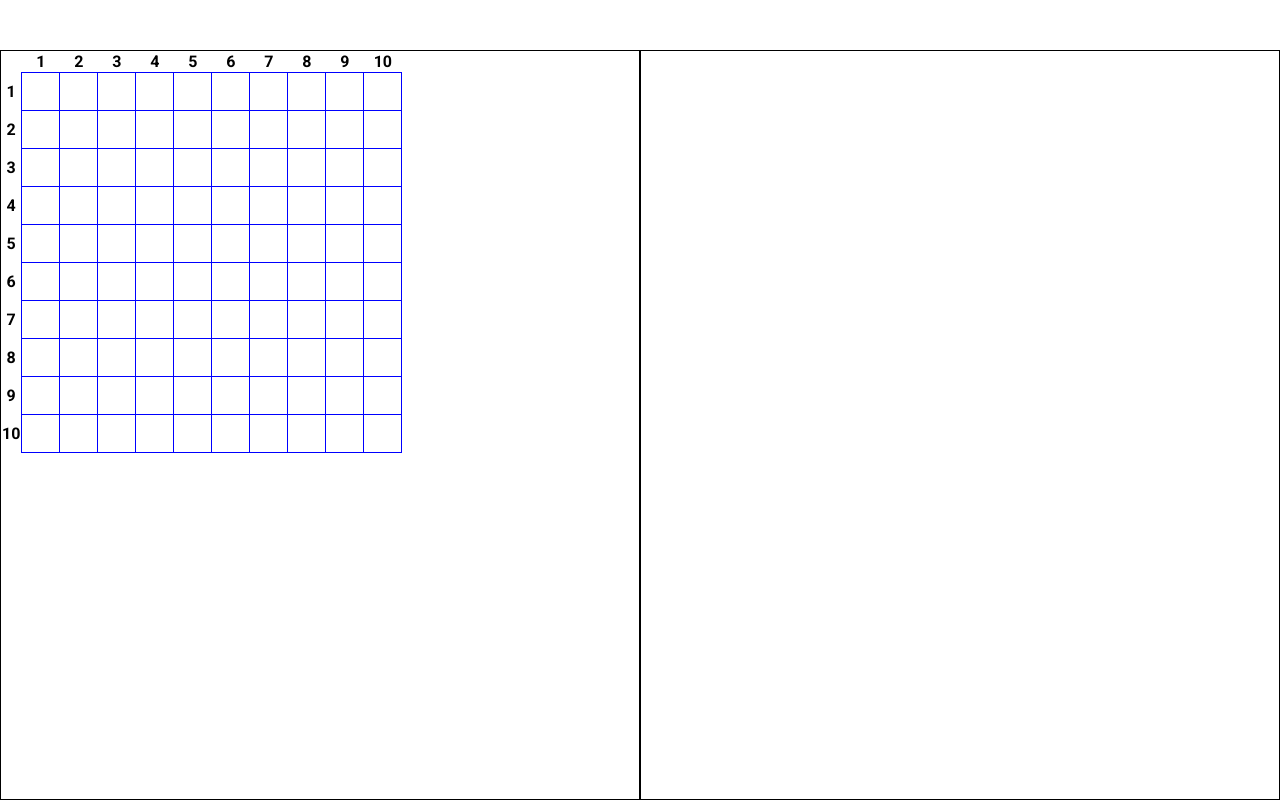
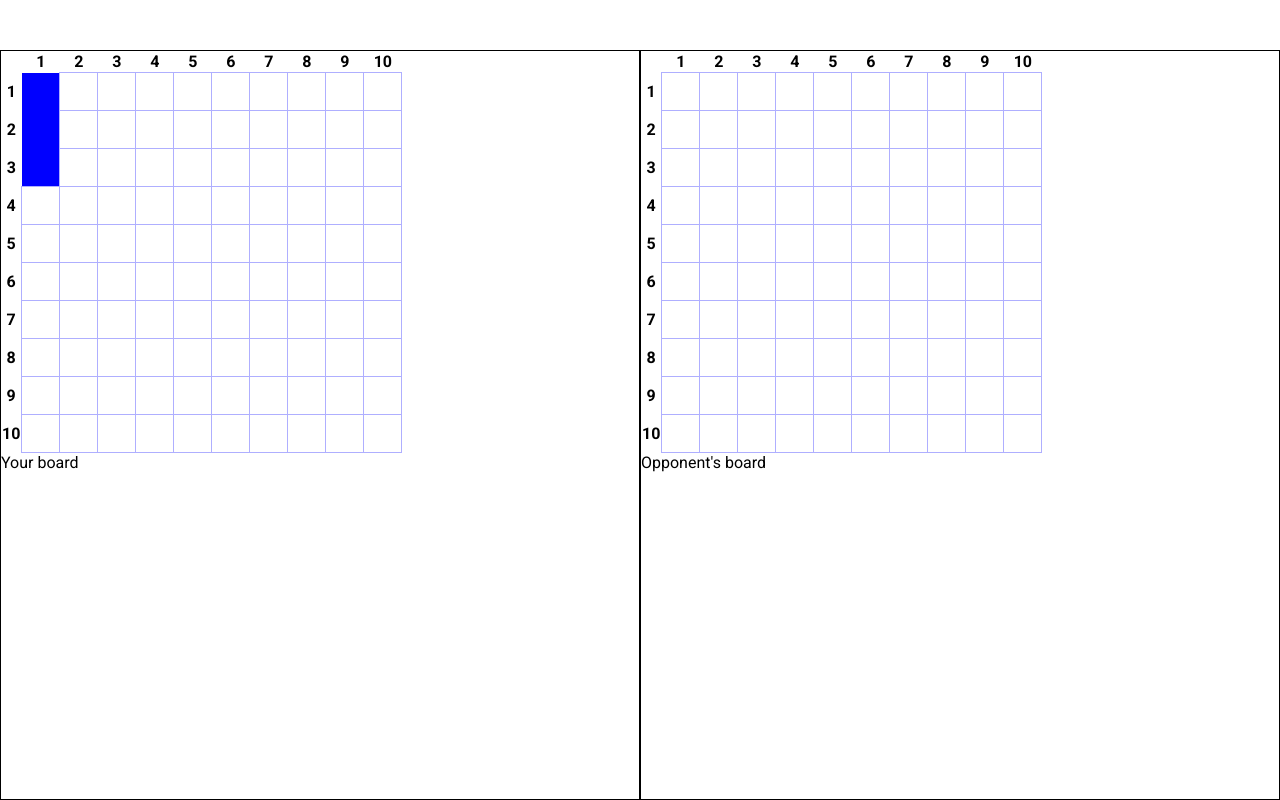
Before and after one commit to chadokada/odin-battleship, a website built with webpack: page dist/battleship.html in a window 1280 px wide. Built offline with nearby package versions, Linux system fonts and the light colour scheme.

Commit message:
Added DOM placement features

```diff
--- a/src/dom.js
+++ b/src/dom.js
@@ -1,41 +1,66 @@
+/* eslint-disable import/prefer-default-export */
 /* eslint-disable no-plusplus */
-console.log('thisis dom')
 
-const playerBoard = document.querySelector('#gameboard-player');
+function createHeader(tableRow, text) {
+  const boardHeader = document.createElement('th');
+  boardHeader.textContent = text;
+  boardHeader.className = 'col-header';
+  tableRow.appendChild(boardHeader);
+}
 
-for (let row = 0; row < 11; row++) {
-  const boardRow = document.createElement('tr');
-  for (let col = 0; col < 11; col++) {
-    if (row === 0) {
-      if (col === 0) {
+function createBoardCell(tableRow, row, col, player) {
+  const boardCell = document.createElement('td');
+  const square = document.createElement('div');
+  boardCell.className = 'board-cell-blank';
+  boardCell.setAttribute('y', row - 1);
+  boardCell.setAttribute('x', col - 1);
+  boardCell.setAttribute('player', player);
+  /*
+  square.className = 'square';
+  square.setAttribute('y', row - 1);
+  square.setAttribute('x', col - 1);
+  boardCell.appendChild(square);
+  */
+  tableRow.appendChild(boardCell);
+}
+
+export function renderGameboard(player) {
+  const gameBoard = document.querySelector(`#gameboard-${player}`);
+
+  for (let row = 0; row < 11; row++) {
+    const boardRow = document.createElement('tr');
+    for (let col = 0; col < 11; col++) {
+      if (row === 0 && col > 0) {
+        createHeader(boardRow, col);
+      }
+      if (row === 0 && col === 0) {
         const boardCell = document.createElement('td');
         boardRow.appendChild(boardCell);
       }
-      if (col > 0) {
-        const boardHeader = document.createElement('th');
-        boardHeader.textContent = col;
-        boardHeader.className = 'col-header';
-        boardRow.appendChild(boardHeader);
+      if (row > 0 && col === 0) {
+        createHeader(boardRow, row);
+      }
+      if (row > 0 && col > 0) {
+        createBoardCell(boardRow, row, col, player);
       }
     }
-    if (row > 0) {
-      if (col === 0) {
-        const boardHeader = document.createElement('th');
-        boardHeader.textContent = row;
-        boardHeader.className = 'col-header';
-        boardRow.appendChild(boardHeader);
-      }
-      if (col > 0) {
-        const boardCell = document.createElement('td');
-        boardCell.className = 'board-cell-blank';
-        const square = document.createElement('div');
-        square.className = 'square';
-        square.setAttribute('y', row - 1);
-        square.setAttribute('x', col - 1);
-        boardCell.appendChild(square);
-        boardRow.appendChild(boardCell);
+    gameBoard.appendChild(boardRow);
+  }
+}
+
+export function showPlayerShips(playerObj) {
+  const playerBoard = playerObj.board.board;
+  const gameBoard = document.querySelector('#gameboard-player');
+
+  for (let row = 0; row < 10; row++) {
+    for (let col = 0; col < 10; col++) {
+      const currCoord = playerBoard[row][col];
+      if (currCoord.constructor.name === 'Ship') {
+        const currCell = document.querySelector(
+          `[y="${row}"][x="${col}"][player="player"]`
+        );
+        currCell.className = 'board-cell-ship';
       }
     }
   }
-  playerBoard.appendChild(boardRow);
 }
--- a/src/game.js
+++ b/src/game.js
@@ -1,4 +1,24 @@
 import './style.css';
 import * as DOM from './dom';
+import Player from './player';
+import Ship from './ship';
+import Gameboard from './gameboard';
+import { getRandInt } from '../utils/utilities';
 
-console.log('shit')
+DOM.renderGameboard('player')
+DOM.renderGameboard('opponent')
+
+const board1 = new Gameboard();
+const player1 = new Player(board1);
+player1.setPlayerType(0);
+player1.setPlayerName('Player 1');
+
+const destroyer = new Ship(3);
+
+player1.board.placeShip(destroyer, [0, 0], 'vertical');
+
+DOM.showPlayerShips(player1);
+
+//const shit = player1.board.board[0][1];
+
+//console.log(player1.board.board[1][0].constructor.name)
--- a/src/gameboard.js
+++ b/src/gameboard.js
@@ -35,7 +35,8 @@ export default class Gameboard {
   placeShip(ship, coordinates, orientation) {
     const x = coordinates[1];
     const y = coordinates[0];
-    if (this.#isPlacementValid(ship, coordinates, orientation)) {
+    const placementValid = this.#isPlacementValid(ship, coordinates, orientation);
+    if (placementValid) {
       this.ships.push(ship);
       if (orientation === 'vertical') {
         for (let i = 0; i < ship.length; i++) {
@@ -47,6 +48,8 @@ export default class Gameboard {
           this.board[y][x + i] = ship;
         }
       }
+    } else {
+      return placementValid;
     }
   }
 
--- a/src/style.css
+++ b/src/style.css
@@ -21,7 +21,10 @@ body{
 
 .player-container,
 .opponent-container{
-  border: 1px solid
+  display:flex;
+  border: 1px solid;
+  flex-flow: row wrap;
+  align-content: flex-start;
 }
 
 /*
@@ -31,14 +34,33 @@ body{
   grid-template-columns: repeat(10, 35px);
 }
 */
+
+.gameboard-padding{
+  width: 100%;
+}
 table{
   border-spacing: 0px;
   border-collapse: collapse;
+  min-height: 401px;
+  min-width: 401px;
 }
 
 .board-cell-blank{
-  border: 1px solid blue;
+  border: 1px solid rgb(175, 175, 255);
+  height: 35px;
+  width: 35px;
 }
+
+.board-cell-ship{
+  background-color: blue;
+  height: 35px;
+  width: 35px;
+}
+
+.board-cell-blank:hover{
+  background-color: rgb(225, 225, 255);
+}
+
 .square{
   height: 35px;
   width: 35px;
```
Also changed, not shown: dist/battleship.html, dist/dom.main.js, dist/game.main.js, dist/gameboard.main.js.
